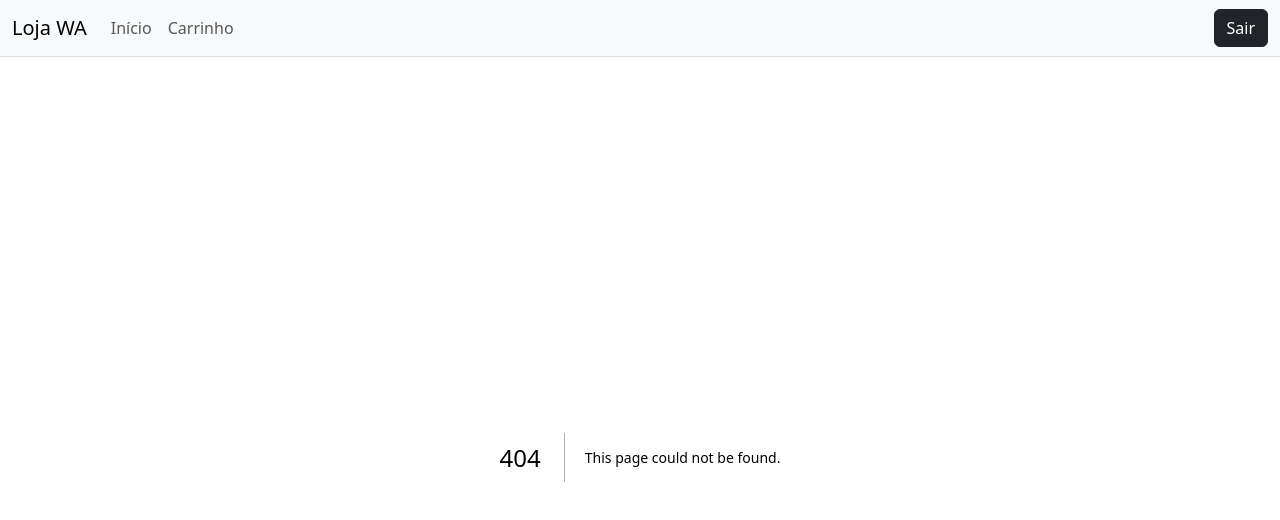
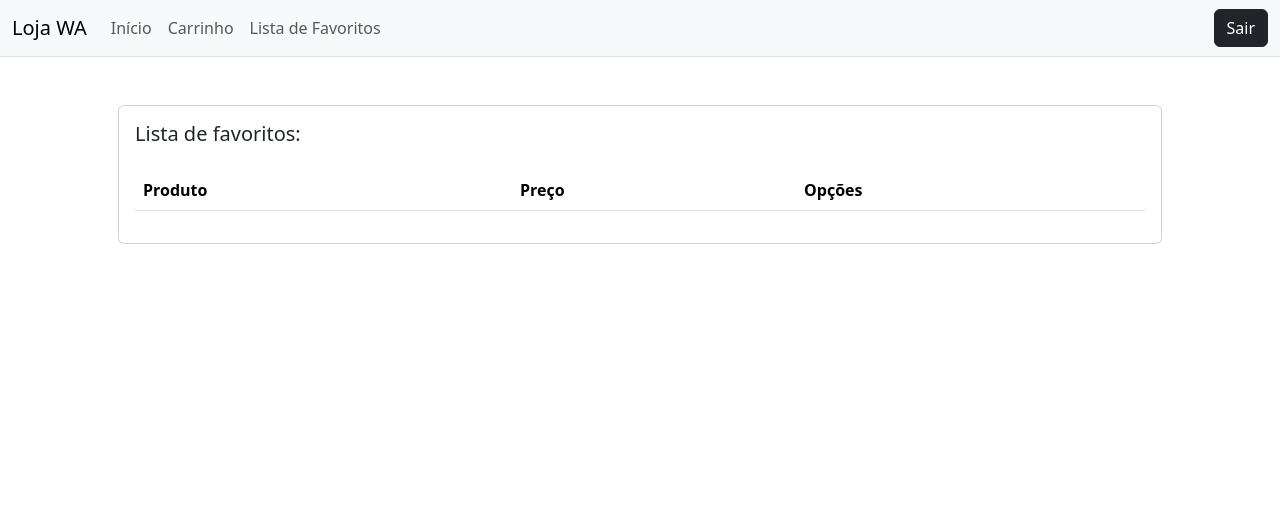
Before and after one commit to DaviBCSouza/WebAcademy_T3, a Next.js app in the folder loja-web/: page /favoritos in a window 1280 px wide. Before the commit this address had no page. Shown: the top 520 px of the page. Built offline with nearby package versions, Linux system fonts and the light colour scheme.

Commit message:
:sparkles: Gerenciamento de Estado: Context API

```diff
--- /dev/null
+++ b/loja-web/src/app/components/Favorite/ItemFavorito.tsx
@@ -0,0 +1,31 @@
+import { Dispatch, SetStateAction } from "react";
+
+interface IFavoriteItem {
+  favoriteItem: Product;
+  setFavorites: Dispatch<SetStateAction<Product[]>>;
+}
+
+export default function FavoriteItem({
+  favoriteItem,
+  setFavorites,
+}: IFavoriteItem) {
+  const removeFavorite = (id: string) => {
+    setFavorites((favorites) => favorites.filter((item) => item.id !== id));
+  };
+
+  return (
+    <tr key={favoriteItem.id}>
+      <td>{favoriteItem.nome}</td>
+      <td>R$ {Number(favoriteItem.preco).toFixed(2)}</td>
+
+      <td>
+        <button
+          onClick={() => removeFavorite(favoriteItem.id)}
+          className="btn btn-danger btn-sm"
+        >
+          Remover
+        </button>
+      </td>
+    </tr>
+  );
+}
--- /dev/null
+++ b/loja-web/src/app/components/Favorite/ListagemFavoritos.tsx
@@ -0,0 +1,40 @@
+import { Dispatch, SetStateAction } from "react";
+import FavoriteItem from "./ItemFavorito";
+
+interface IFavoriteList {
+  favoriteProducts: Product[];
+  setFavorites: Dispatch<SetStateAction<Product[]>>;
+}
+
+export default function FavoriteList({
+  favoriteProducts,
+  setFavorites,
+}: IFavoriteList) {
+  return (
+    <div className="card mb-4">
+      <div className="row card-body">
+        <h5 className="card-title mb-4 fw-light">Lista de favoritos:</h5>
+        <div className="table-responsive">
+          <table className="table ">
+            <thead>
+              <tr>
+                <th>Produto</th>
+                <th>Preço</th>
+                <th>Opções</th>
+              </tr>
+            </thead>
+            <tbody>
+              {favoriteProducts.map((item) => (
+                <FavoriteItem
+                  key={item.id}
+                  favoriteItem={item}
+                  setFavorites={setFavorites}
+                />
+              ))}
+            </tbody>
+          </table>
+        </div>
+      </div>
+    </div>
+  );
+}
--- a/loja-web/src/app/components/Home/Navbar.tsx
+++ b/loja-web/src/app/components/Home/Navbar.tsx
@@ -1,5 +1,6 @@
 "use client";
 
+import Link from "next/link";
 import { usePathname, useRouter } from "next/navigation";
 
 export default function Navbar() {
@@ -16,9 +17,9 @@ export default function Navbar() {
   return (
     <nav className="navbar navbar-expand-md bg-light border-bottom border-body sticky-top">
       <div className="container-fluid">
-        <a className="navbar-brand" href="/">
+        <Link className="navbar-brand" href="/">
           Loja WA
-        </a>
+        </Link>
         <button
           className="navbar-toggler"
           type="button"
@@ -33,14 +34,19 @@ export default function Navbar() {
         <div className="collapse navbar-collapse" id="navbarCollapse">
           <ul className="navbar-nav me-auto mb-2 mb-md-0">
             <li className="nav-item">
-              <a className="nav-link" href="/">
+              <Link className="nav-link" href="/">
                 Início
-              </a>
+              </Link>
             </li>
             <li className="nav-item">
-              <a className="nav-link" href="/carrinho">
+              <Link className="nav-link" href="/carrinho">
                 Carrinho
-              </a>
+              </Link>
+            </li>
+            <li className="nav-item">
+              <Link className="nav-link" href="/favoritos">
+                Lista de Favoritos
+              </Link>
             </li>
           </ul>
 
--- /dev/null
+++ b/loja-web/src/app/favoritos/page.tsx
@@ -0,0 +1,19 @@
+"use client";
+
+import { useState } from "react";
+import FavoriteList from "../components/Favorite/ListagemFavoritos";
+
+export default function Favorites() {
+  const [favorites, setFavorites] = useState<Product[] | []>([]);
+
+  return (
+    <main>
+      <div className="container p-5">
+        <FavoriteList
+          favoriteProducts={favorites}
+          setFavorites={setFavorites}
+        />
+      </div>
+    </main>
+  );
+}
--- a/loja-web/src/app/layout.tsx
+++ b/loja-web/src/app/layout.tsx
@@ -16,9 +16,6 @@ export default function RootLayout({
 }>) {
   return (
     <html lang="pt-BR">
-      <head>
-        <link rel="icon" href="/favicon.ico" />
-      </head>
       <body>
         <ReactQueryClientProvider>
           <Navbar />
```
Also changed, not shown: loja-web/src/app/components/Favorite/ResumoFavoritos.tsx (added, +32 -0 lines), loja-web/src/app/components/Home/CardProduto.tsx (+17 -0 lines), loja-web/src/app/components/Home/ListagemProdutos.tsx (+10 -0 lines), loja-web/src/app/page.tsx (+17 -2 lines).
